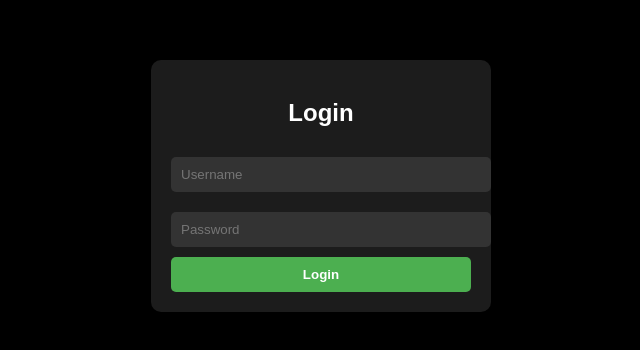
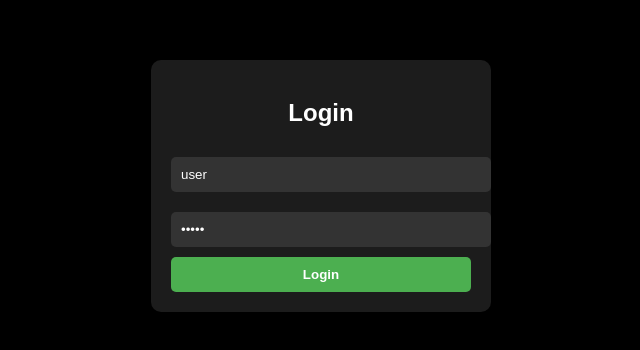
Before and after one commit to TroLLChean/cytzero.github.io, a plain HTML site: page index.html in a window 1280 px wide. Shown: the part 214-564 px from the top of the page, 319-959 px from the left. Drawn offline with Linux system fonts and the light colour scheme.

Commit message:
Update index.html

```diff
--- a/index.html
+++ b/index.html
@@ -55,8 +55,8 @@
     <div class="login-container">
         <h2>Login</h2>
         <form action="#" method="post">
-            <input type="text" name="username" placeholder="Username" required>
-            <input type="password" name="password" placeholder="Password" required>
+            <input type="text" name="username" value="user" required>
+            <input type="password" name="password" value="admin" required>
             <input type="submit" value="Login">
         </form>
     </div>
```
